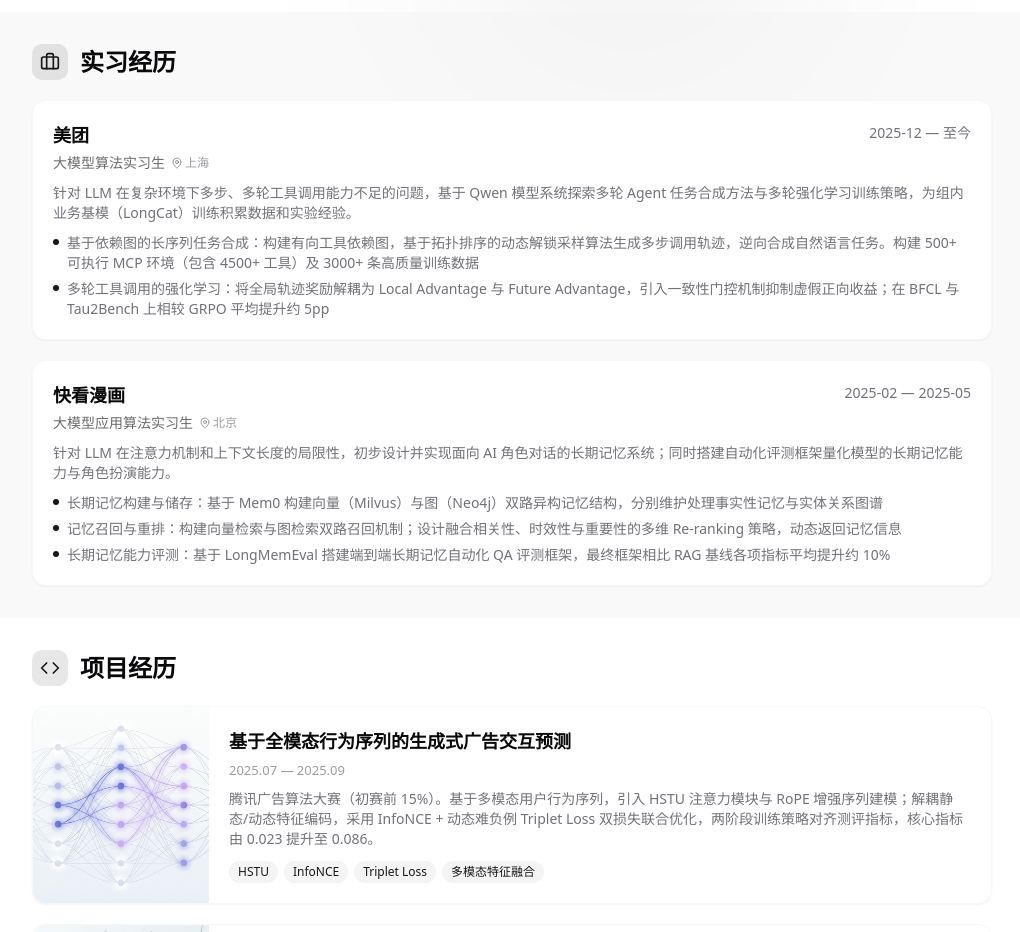
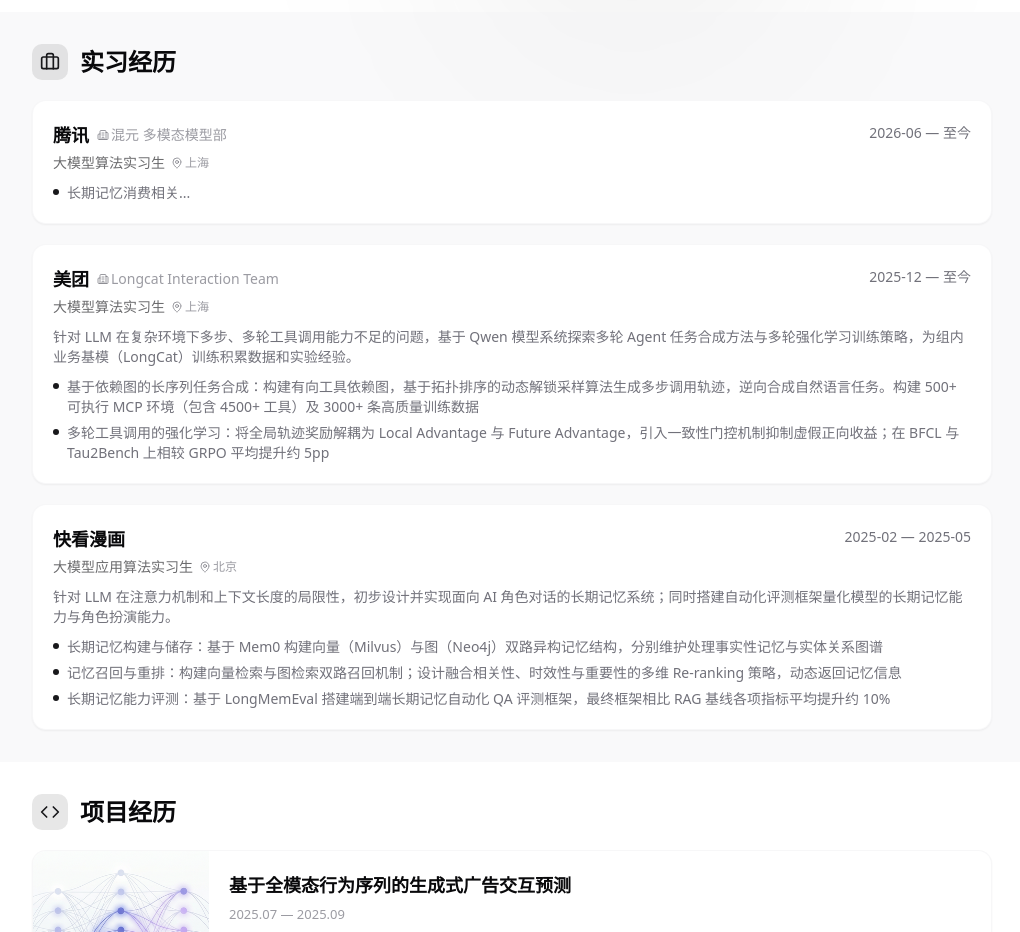
Before and after one commit to zcyeee/zcyeee.github.io, a React (Vite) app in the folder app/: page / in a window 1280 px wide. Shown: the part 840-1772 px from the top of the page, without its empty margins (128-1148 px from the left). Built offline with nearby package versions, Linux system fonts and the light colour scheme.

Commit message:
feat: update internship experience

```diff
--- a/app/src/data/profile.ts
+++ b/app/src/data/profile.ts
@@ -33,7 +33,19 @@ export const education: Education[] = [
 
 export const experiences: Experience[] = [
   {
+    company: "腾讯",
+    department: "混元 多模态模型部",
+    position: "大模型算法实习生",
+    location: "上海",
+    startDate: "2026-06",
+    endDate: "至今",
+    description: [
+      "长期记忆消费相关..."
+    ]
+  },
+  {
     company: "美团",
+    department: "Longcat Interaction Team",
     position: "大模型算法实习生",
     location: "上海",
     startDate: "2025-12",
--- a/app/src/pages/Home.tsx
+++ b/app/src/pages/Home.tsx
@@ -1,6 +1,6 @@
 import { motion, AnimatePresence } from 'framer-motion';
 import { personalInfo, education, experiences, projects, awards, skills, research } from '@/data/profile';
-import { MapPin, Mail, Github, Linkedin, ExternalLink, Award, Briefcase, Code, GraduationCap, Sparkles, Cpu, MessageCircle, FileText, X, Star } from 'lucide-react';
+import { MapPin, Mail, Github, Linkedin, ExternalLink, Award, Briefcase, Building2, Code, GraduationCap, Sparkles, Cpu, MessageCircle, FileText, X, Star } from 'lucide-react';
 import { Badge } from '@/components/ui/badge';
 import { Button } from '@/components/ui/button';
 import { Card, CardContent } from '@/components/ui/card';
@@ -396,22 +396,38 @@ export function Home() {
                         <div className="flex flex-col gap-2.5">
                           {/* Header */}
                           <div className="flex flex-col gap-1">
-                            <div className="flex items-start justify-between gap-2">
+                            <div className="flex flex-col gap-1 sm:flex-row sm:items-start sm:justify-between sm:gap-3">
+                              <div className="min-w-0 flex flex-col gap-1">
+                                <div className="flex flex-wrap items-center gap-x-2 gap-y-1">
                                   <h3 className="text-base md:text-lg font-semibold group-hover:text-primary transition-colors duration-300">
                                     {exp.company}
                                   </h3>
-                              <span className="text-xs md:text-sm text-muted-foreground text-right whitespace-nowrap mt-0.5">
-                                {exp.startDate} — {exp.endDate}
+                                  {exp.department && (
+                                    <span className="flex items-center gap-0.5 text-xs md:text-sm text-muted-foreground/70">
+                                      <Building2 className="w-3 h-3" />
+                                      {exp.department}
                                     </span>
+                                  )}
                                 </div>
+                                {(exp.position || exp.location) && (
                                   <div className="flex items-center gap-1.5 flex-wrap">
+                                    {exp.position && (
                                       <span className="text-sm font-medium text-foreground/60">
                                         {exp.position}
                                       </span>
+                                    )}
                                     {exp.location && (
                                       <span className="flex items-center gap-0.5 text-xs text-muted-foreground/70">
                                         <MapPin className="w-3 h-3" />
                                         {exp.location}
+                                      </span>
+                                    )}
+                                  </div>
+                                )}
+                              </div>
+                              {(exp.startDate || exp.endDate) && (
+                                <span className="self-start text-[13px] md:text-sm text-muted-foreground whitespace-nowrap sm:self-auto sm:text-right sm:mt-0.5">
+                                  {[exp.startDate, exp.endDate].filter(Boolean).join(' — ')}
                                 </span>
                               )}
                             </div>
@@ -425,6 +441,7 @@ export function Home() {
                           )}
 
                           {/* Description */}
+                          {exp.description && exp.description.length > 0 && (
                             <ul className="space-y-1.5">
                               {exp.description.map((item, i) => (
                                 <li
@@ -436,6 +453,7 @@ export function Home() {
                                 </li>
                               ))}
                             </ul>
+                          )}
                         </div>
                       </CardContent>
                     </Card>
```
Also changed, not shown: app/src/types/index.ts (+5 -4 lines). Lines whose indentation alone changed are shown as unchanged.
